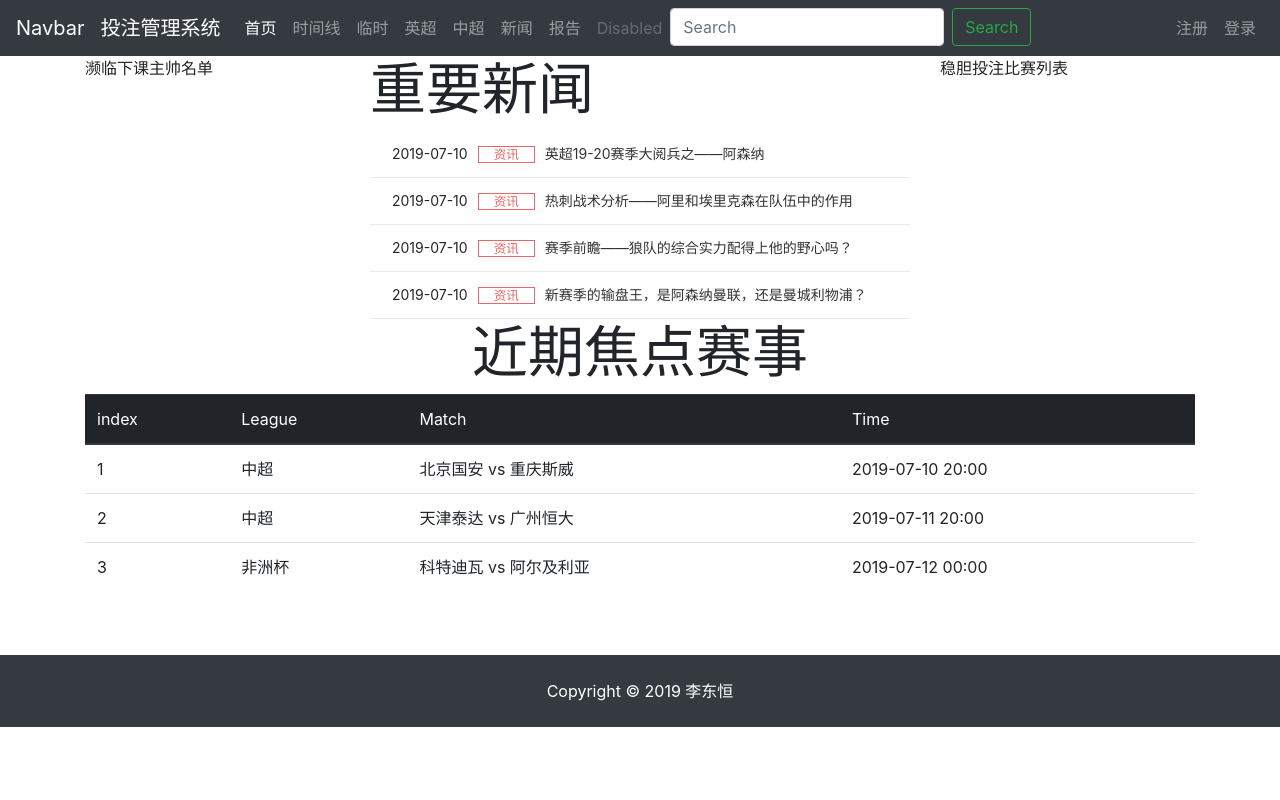
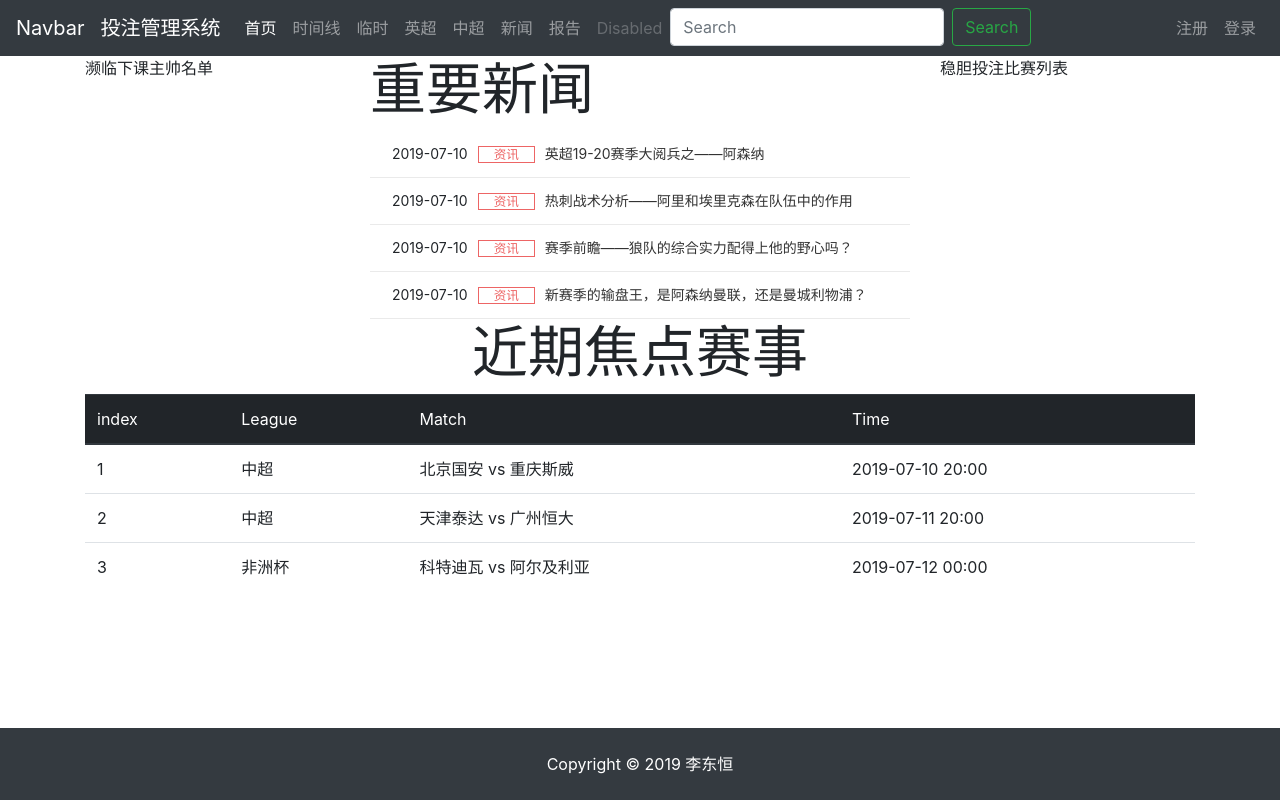
Before and after one commit to lidongheng/Football-Front, a Vue app in the folder client/: page /home in a window 1280 px wide. Built offline with nearby package versions, Linux system fonts and the light colour scheme; what vue-light-timeline would draw is missing.

Commit message:
将token过期延长，过期问题延后处理。将footer固定在底部

```diff
--- a/client/src/components/Footer/Footer.vue
+++ b/client/src/components/Footer/Footer.vue
@@ -11,5 +11,10 @@
 </script>
 
 <style scoped>
+  footer {
+    position:absolute;
+    bottom:0;
+    width:100%;
+  }
 
 </style>
```
Also changed, not shown: 1 other file (tests, documents, lock files or other folders).
